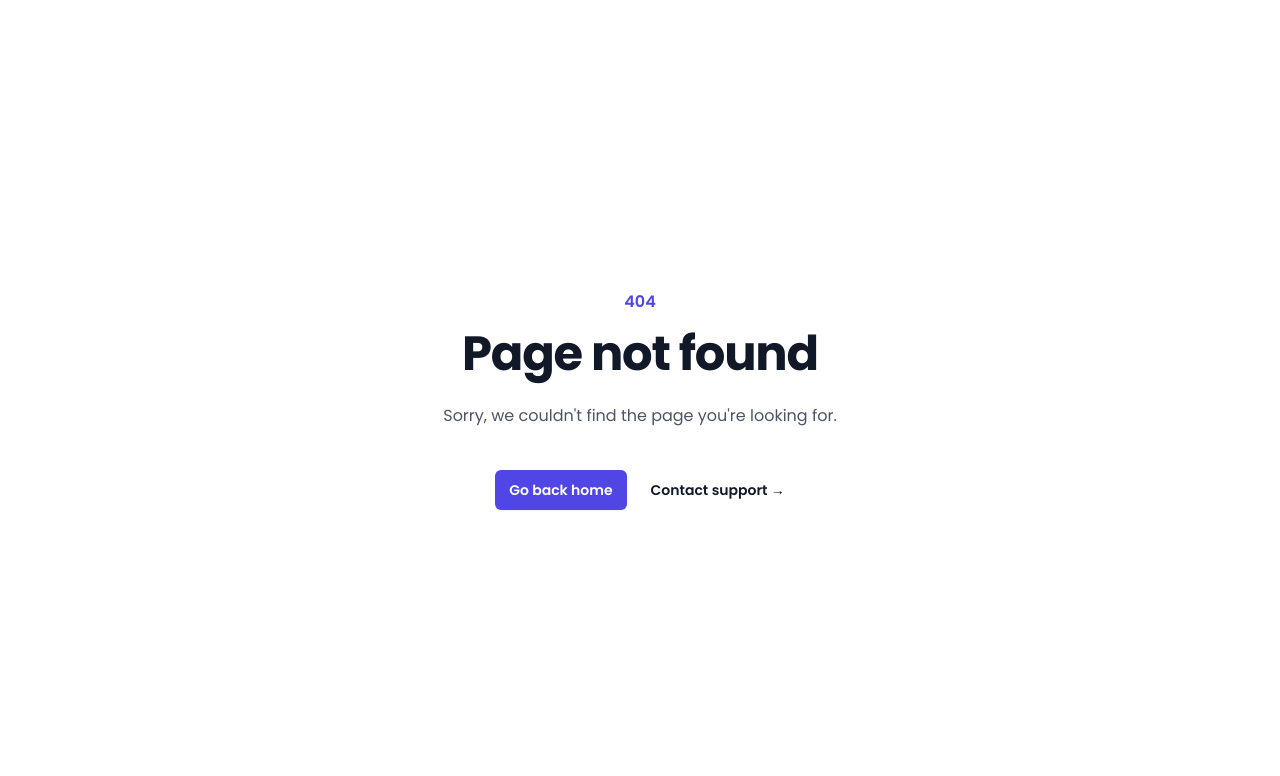
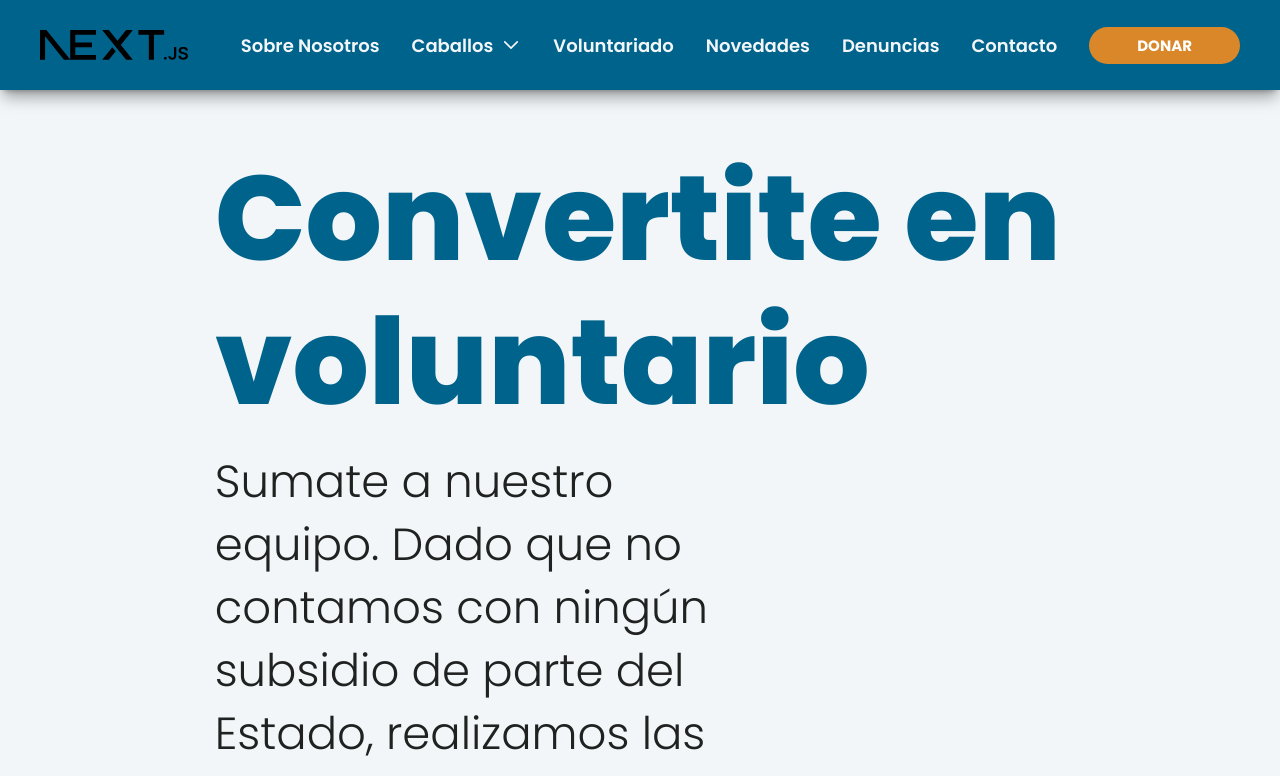
Before and after one commit to inkua/caballosenlibertad, a Next.js app: page /voluntariado in a window 1280 px wide. Before the commit this address had no page. Shown: the top 776 px of the page. Built offline with nearby package versions, Linux system fonts and the light colour scheme.

Commit message:
update global HTML

```diff
--- /dev/null
+++ b/src/app/(admin)/admin/loading.jsx
@@ -0,0 +1,11 @@
+
+
+function loading() {
+    return (
+        <main>
+            <h1 className='text-6xl text-red-400'>Cragando .....</h1>
+        </main>
+    )
+}
+
+export default loading
--- a/src/app/(admin)/admin/page.jsx
+++ b/src/app/(admin)/admin/page.jsx
@@ -1,10 +1,9 @@
-import React from 'react'
 
 function Index() {
     return (
-        <div >
+        <main >
             <h1>Admin Index</h1>
-        </div>
+        </main>
     )
 }
 
--- a/src/app/(admin)/admin/products/page.jsx
+++ b/src/app/(admin)/admin/products/page.jsx
@@ -1,29 +1,19 @@
 import { getProductsPerPage } from "@/DAO/products.db";
 
-<<<<<<< HEAD
-import Pagination from "../componets/Pagination/Pagination";
-import SearchBar from "../componets/SearchBar/SearchBar";
-import BtnProduct from "./components/BtnProduct/BtnProduct";
-import TableProduct from "./components/TableProduct/TableProduct";
-
-async function Products() {
-  let data = await getProducts();
-=======
 import SearchBar from "../componets/SearchBar/SearchBar"
 import BtnProduct from "./components/BtnProduct/BtnProduct"
 import PaginationProduct from "./components/PaginationProduct/PaginationProduct";
 import TableProduct from "./components/TableProduct/TableProduct"
 
-async function Products({searchParams}) {
-    const {page} = searchParams
+async function Products({ searchParams }) {
+  const { page } = searchParams
   let data = {}
 
-    if(page){
+  if (page) {
     data = await getProductsPerPage(Number(page))
-    }else{
+  } else {
     data = await getProductsPerPage()
   }
->>>>>>> 03dcf66 (add:start pagination)
 
   return (
     <>
@@ -41,21 +31,12 @@ async function Products({searchParams}) {
           <SearchBar />
         </div>
 
-<<<<<<< HEAD
-        <TableProduct data={data} />
-
-        <Pagination />
-      </main>
-    </>
-  );
-=======
         <TableProduct data={data.list} />
 
-                <PaginationProduct data={data}/>
+        <PaginationProduct data={data} />
       </main>
     </>
   )
->>>>>>> 03dcf66 (add:start pagination)
 }
 
 export default Products;
--- a/src/app/(admin)/admin/profile/page.jsx
+++ b/src/app/(admin)/admin/profile/page.jsx
@@ -9,7 +9,7 @@ function imgClick() {
 
 function ProductDetail() {
   return (
-    <div className="container mx-auto max-w-7xl py-8 px-4 sm:px-6 lg:px-8 sm:py-12 lg:py-20">
+    <main className="container mx-auto max-w-7xl py-8 px-4 sm:px-6 lg:px-8 sm:py-12 lg:py-20">
       <div className="px-4 sm:px-0">
         <h3 className="text-base font-semibold leading-7 text-gray-900">
           Applicant Information
@@ -70,7 +70,7 @@ function ProductDetail() {
           </div>
         </dl>
       </div>
-    </div>
+    </main>
   );
 }
 
--- a/src/app/(auth)/auth/layout.jsx
+++ b/src/app/(auth)/auth/layout.jsx
@@ -2,9 +2,9 @@
 
 function layout({ children }) {
     return (
-        <>
+        <body>
             {children}
-        </>
+        </body>
     )
 }
 
--- a/src/app/(main)/components/Generic/Generic.jsx
+++ /dev/null
@@ -1,11 +0,0 @@
-
-
-function Generic() {
-  return (
-    <div>
-
-    </div>
-  )
-}
-
-export default Generic
--- a/src/app/(main)/layout.jsx
+++ b/src/app/(main)/layout.jsx
@@ -5,11 +5,10 @@ export default function MainLayout({
   children,
 }) {
   return (
-      <>
+    <body>
       <Header />
-          {/* <main className='pt-[70px] lg:pt-[90px] w-full max-screen-view'> */}
       {children}
       <Footer />
-      </>
+    </body>
   )
 }
--- /dev/null
+++ b/src/app/(main)/voluntariado/page.jsx
@@ -0,0 +1,16 @@
+import { TitleSection } from "../components/TitleSection"
+
+
+function Voluntariado() {
+  return (
+    <main className='pt-[70px] lg:pt-[90px]'>
+      <TitleSection
+        titleTextContent='Convertite en voluntario'
+        spanTextContent='Sumate a nuestro equipo. Dado que no contamos con ningún subsidio de parte del Estado, realizamos las tareas gracias al apoyo de nuestros voluntarios.'
+        />
+
+    </main>
+  )
+}
+
+export default Voluntariado
--- a/src/app/layout.js
+++ b/src/app/layout.js
@@ -38,10 +38,8 @@ export const metadata = {
 
 export default function RootLayout({ children }) {
   return (
-    <html lang="en">
-      <body className={poppins.className}>
-          {children}
-      </body>
+    <html lang="en" className={poppins.className}>
+      {children}
     </html>
   );
 }
--- /dev/null
+++ b/src/app/loading.js
@@ -0,0 +1,13 @@
+
+
+function loading() {
+    return (
+        <body>
+            <main>
+                <h1 className='text-6xl text-red-400'>Cragando .....</h1>
+            </main>
+        </body>
+    )
+}
+
+export default loading
```
Also changed, not shown: 1 other file (tests, documents, lock files or other folders). Lines whose indentation alone changed are shown as unchanged.
